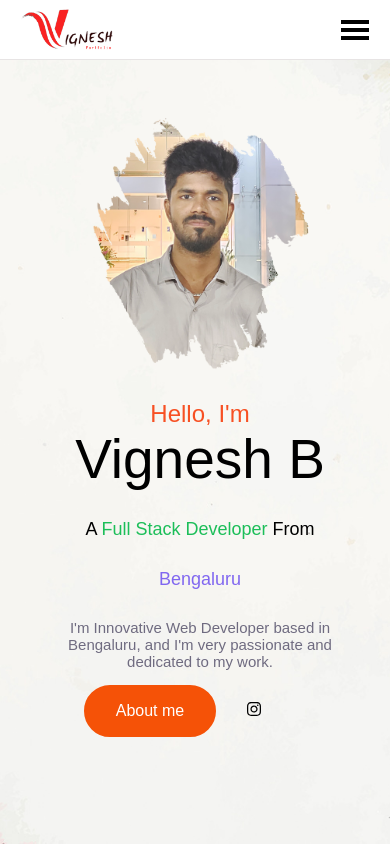
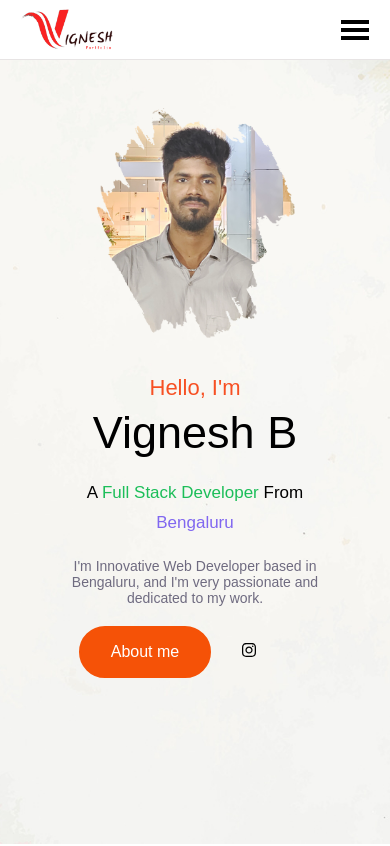
Before and after one commit to Vignesh2k0508/Vignesh-portfolio, a React (Create React App) app: page / in a window 390 px wide. Shown: the top 846 px of the page. Built offline with nearby package versions, Linux system fonts and the light colour scheme; some icons are missing.

Commit message:
commit with mobile responsive

```diff
--- a/src/global.css
+++ b/src/global.css
@@ -522,7 +522,7 @@ footer{
     }
     .intro-info{
 
-    margin: 250px auto ;
+    margin: 230px auto ;
     display: flex;
     flex-direction: column-reverse;
     justify-content: center;
@@ -530,7 +530,7 @@ footer{
 
     }
     .profile-pic{
-        width: 250px;
+        width: 230px;
     }
 
     .profile-pic img{
@@ -542,6 +542,34 @@ footer{
         align-items: center;
         text-align: center;
     }
+
+    .left-side > #hello-word{
+        color: #f75023;
+        font-size: 22px;
+        line-height: 40px;
+    }
+
+    .left-side > #name{
+        font-size: 45px;
+        font-weight: lighter;
+        line-height: 30px;
+        margin-top: 5px;
+        margin-bottom: 25px;
+    }
+
+    .left-side > h3{
+        text-transform: capitalize;
+        font-weight: 100;
+        font-size: 17px;
+        line-height: 30px;
+
+    }
+    .left-side > p{
+        font-size: 14px;
+        color: #6f6b80;
+        margin: 15px 0px;
+    }
+
     .left-side > .btns{
         display: flex;
         align-items: center;
@@ -560,18 +588,18 @@ footer{
         text-align: center;
     }
     .about-left-side > .image{
-        width: 350px;
+        width: 300px;
         margin-top: 90px;
     }
 
     /* SKILLS */
 
     #skills{
-        margin-top: 200px;
-       padding-top: 250px;
+        margin-top: 520px;
+       padding-top: 350px;
     }
     #skills > h1{
-        line-height: 100px;
+        line-height: 120px;
     }
 
 
@@ -579,15 +607,21 @@ footer{
         display: grid;
         place-items: center;
         grid-template-columns: repeat(3,1fr);
-        width: 400px;
-
+        width: 320px;
+        gap: 30px;
     }
 
+    .skills-icons .icon-imgs{
+        width: 80px;
+        height: 80px;
+        box-shadow: 0px 0px 15px #bcb8b8;
+        border-radius: 10px;
+    }
 
     /* PROJECTS */
 
     #projects{
-        margin-top: 200px;
+        margin-top: 380px;
 
      }
 
@@ -598,12 +632,12 @@ footer{
         margin-bottom: 100px;
     }
     #projects > h1 {
-       line-height: 100px;
+       line-height: 120px;
 
 
     }
     .project{
-        width: 400px;
+        width: 300px;
         height: 400px;
         box-shadow: 0px 0px 10px #dadadc;
     }
@@ -612,9 +646,9 @@ footer{
     /* CONTACTS */
 
     #contact{
-        margin-top: 1000px;
+        margin-top: 1200px;
         height: 80vh;
-
+        padding-top: 80px;
     }
 
     #contact > h1{
```
